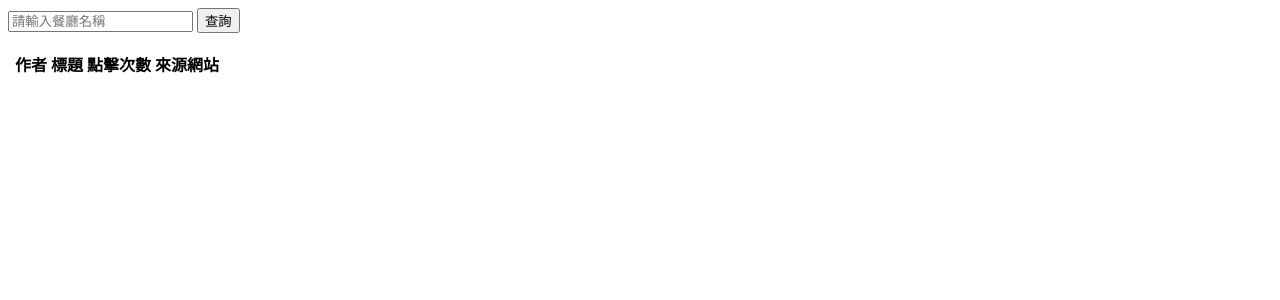
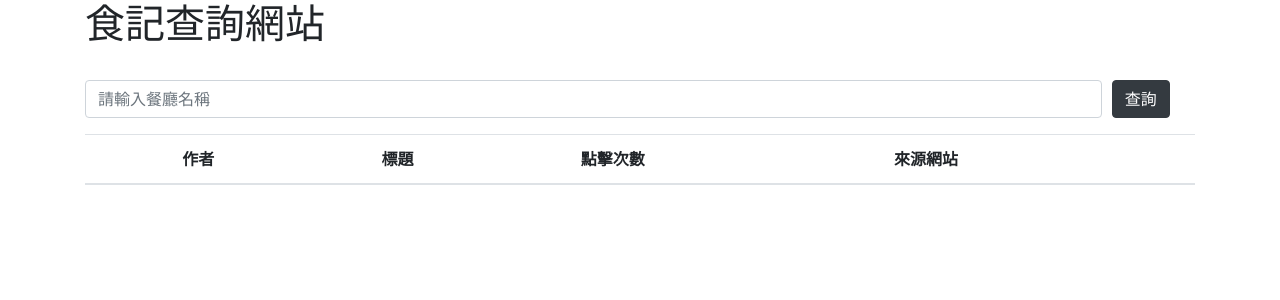
Before and after one commit to mikeku1116/django-food-articles, a Django app: page /articles/ in a window 1280 px wide. Shown: the top 300 px of the page. Run offline with Django 3.2, Linux system fonts and the light colour scheme; lists and menus that the app fills with data are empty; some libraries are stand-ins or nearby versions.

Commit message:
加入Bootstrap美化頁面

```diff
--- a/articles/scrapers.py
+++ b/articles/scrapers.py
@@ -3,16 +3,18 @@ from bs4 import BeautifulSoup
 import requests
 
 
+# 網站抽象類別
 class Website(ABC):
 
     def __init__(self, restaurant_name):
-        self.restaurant_name = restaurant_name
+        self.restaurant_name = restaurant_name  # 餐廳名稱屬性
 
     @abstractmethod
-    def get_articles(self):
+    def get_articles(self):  # 取得食記抽象方法
         pass
 
 
+# 痞客邦網站
 class Pixnet(Website):
 
     # 取得餐廳食記
--- a/articles/templates/articles/index.html
+++ b/articles/templates/articles/index.html
@@ -1,9 +1,19 @@
+{% extends 'base.html' %}
+
+{% block content %}
+
     <form action="" method="Post">
         {% csrf_token %}
-    <input type="text" name="restaurant_name" placeholder="請輸入餐廳名稱">
-    <input type="submit" value="查詢">
+        <div class="form-row">
+            <div class="form-group col-11">
+                <input class="form-control" name="restaurant_name" placeholder="請輸入餐廳名稱">
+            </div>
+            <div class="form-group col-1">
+                <input class="btn btn-dark" type="submit" value="查詢">
+            </div>
+        </div>
     </form>
-<table class="table">
+    <table class="table table-hover">
         <thead>
             <tr>
                 <th></th>
@@ -29,3 +39,5 @@
             {% endfor %}
         </tbody>
     </table>
+
+{% endblock %}
--- a/food/settings.py
+++ b/food/settings.py
@@ -56,7 +56,7 @@ ROOT_URLCONF = 'food.urls'
 TEMPLATES = [
     {
         'BACKEND': 'django.template.backends.django.DjangoTemplates',
-        'DIRS': [],
+        'DIRS': [BASE_DIR / 'templates'],
         'APP_DIRS': True,
         'OPTIONS': {
             'context_processors': [
--- /dev/null
+++ b/templates/base.html
@@ -0,0 +1,30 @@
+<!doctype html>
+<html lang="en">
+  <head>
+    <!-- Required meta tags -->
+    <meta charset="utf-8">
+    <meta name="viewport" content="width=device-width, initial-scale=1, shrink-to-fit=no">
+
+    <!-- Bootstrap CSS -->
+    <link rel="stylesheet" href="https://stackpath.bootstrapcdn.com/bootstrap/4.5.2/css/bootstrap.min.css" integrity="sha384-JcKb8q3iqJ61gNV9KGb8thSsNjpSL0n8PARn9HuZOnIxN0hoP+VmmDGMN5t9UJ0Z" crossorigin="anonymous">
+
+    <title>Food Articles</title>
+  </head>
+  <body>
+
+    <div class="container">
+
+        <h1>食記查詢網站</h1>
+        <br />
+        {% block content %}
+        {% endblock %}
+
+    </div>
+
+    <!-- Optional JavaScript -->
+    <!-- jQuery first, then Popper.js, then Bootstrap JS -->
+    <script src="https://code.jquery.com/jquery-3.5.1.slim.min.js" integrity="sha384-DfXdz2htPH0lsSSs5nCTpuj/zy4C+OGpamoFVy38MVBnE+IbbVYUew+OrCXaRkfj" crossorigin="anonymous"></script>
+    <script src="https://cdn.jsdelivr.net/npm/popper.js@1.16.1/dist/umd/popper.min.js" integrity="sha384-9/reFTGAW83EW2RDu2S0VKaIzap3H66lZH81PoYlFhbGU+6BZp6G7niu735Sk7lN" crossorigin="anonymous"></script>
+    <script src="https://stackpath.bootstrapcdn.com/bootstrap/4.5.2/js/bootstrap.min.js" integrity="sha384-B4gt1jrGC7Jh4AgTPSdUtOBvfO8shuf57BaghqFfPlYxofvL8/KUEfYiJOMMV+rV" crossorigin="anonymous"></script>
+  </body>
+</html>
```
Lines whose indentation alone changed are shown as unchanged.
